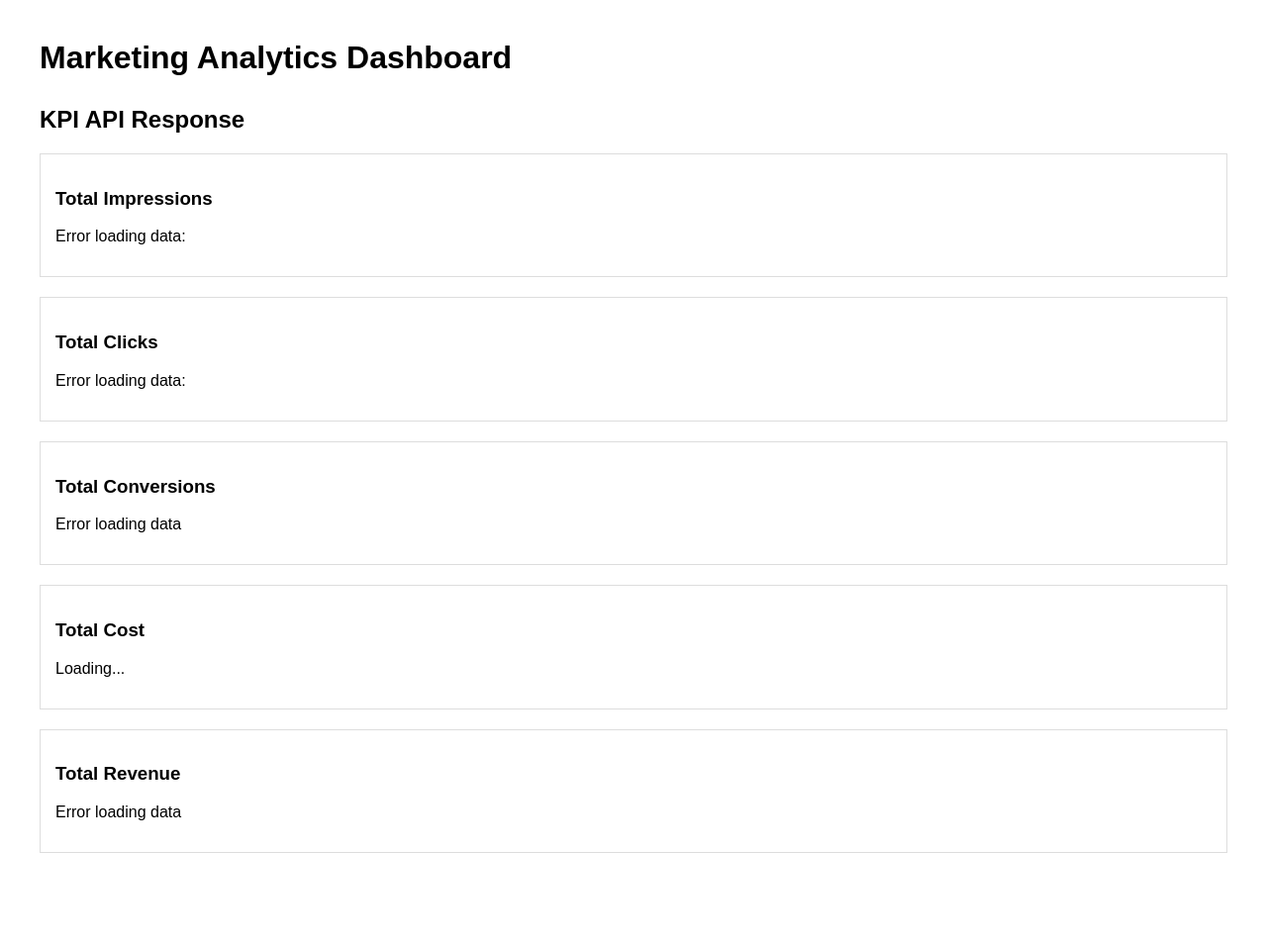
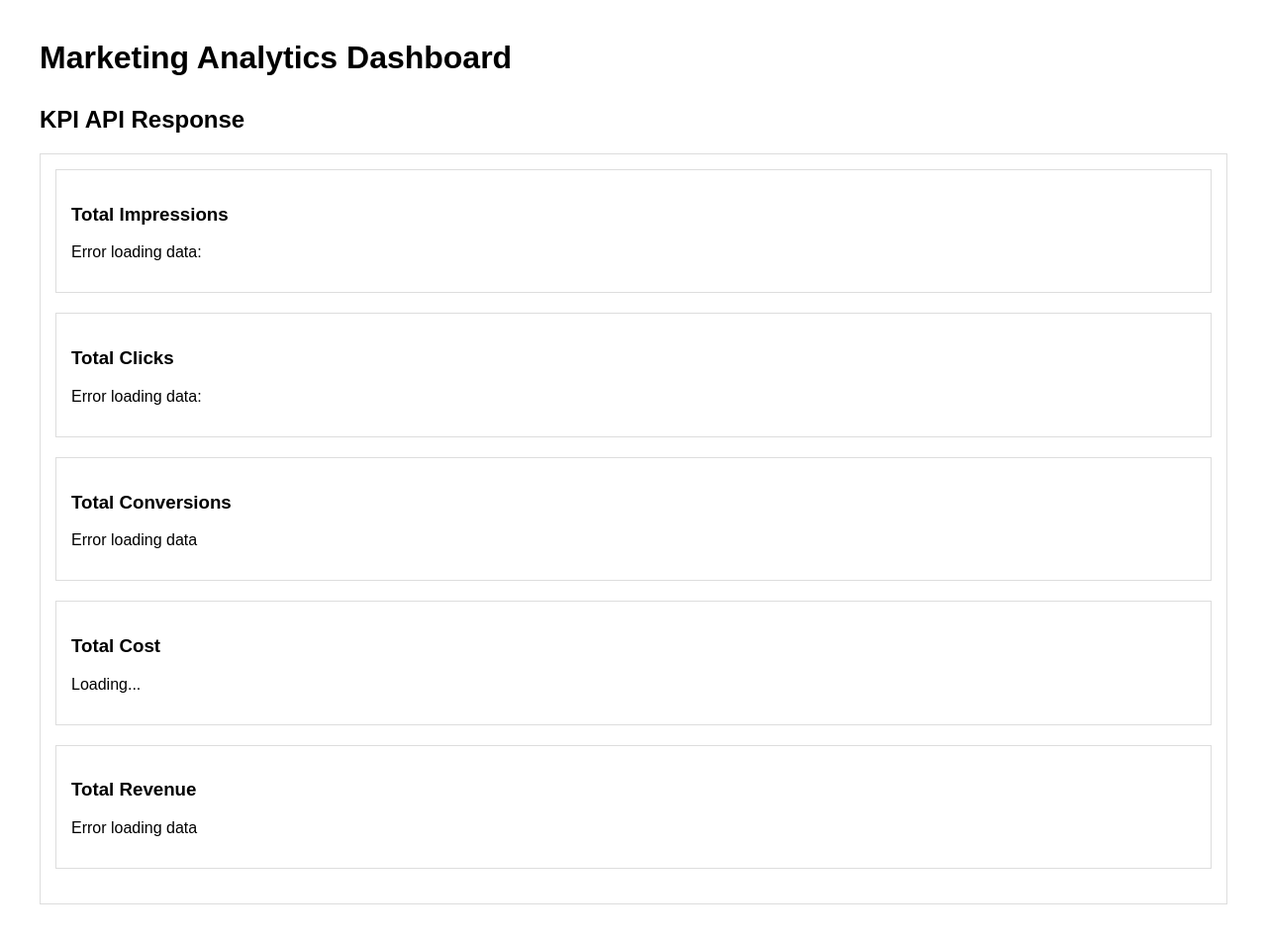
Before and after one commit to karianjahi/marketers_paradise, a Django app: template core/analytics/templates/analytics/dashboard.html in a window 1280 px wide. Shown: the whole page at 99% size. Before the commit the page ends 862 px from the top, so only its background shows below. Run offline with Django 5.2, Linux system fonts and the light colour scheme; the template is opened without the code that fills it, so the values that code supplies are empty.

Commit message:
Put all the KPI cards into a single container

```diff
--- a/core/analytics/templates/analytics/dashboard.html
+++ b/core/analytics/templates/analytics/dashboard.html
@@ -11,6 +11,7 @@
     <h1>Marketing Analytics Dashboard</h1>
     <h2>KPI API Response</h2>
 
+    <div class="kpi-grid">
         <div>
             <h3>Total Impressions</h3>
             <p id="total-impressions">Loading...</p>
@@ -35,6 +36,7 @@
             <h3>Total Revenue</h3>
             <p id="total-revenue">Loading...</p>
         </div>
+    </div>
 
 
 
```
Lines whose indentation alone changed are shown as unchanged.
